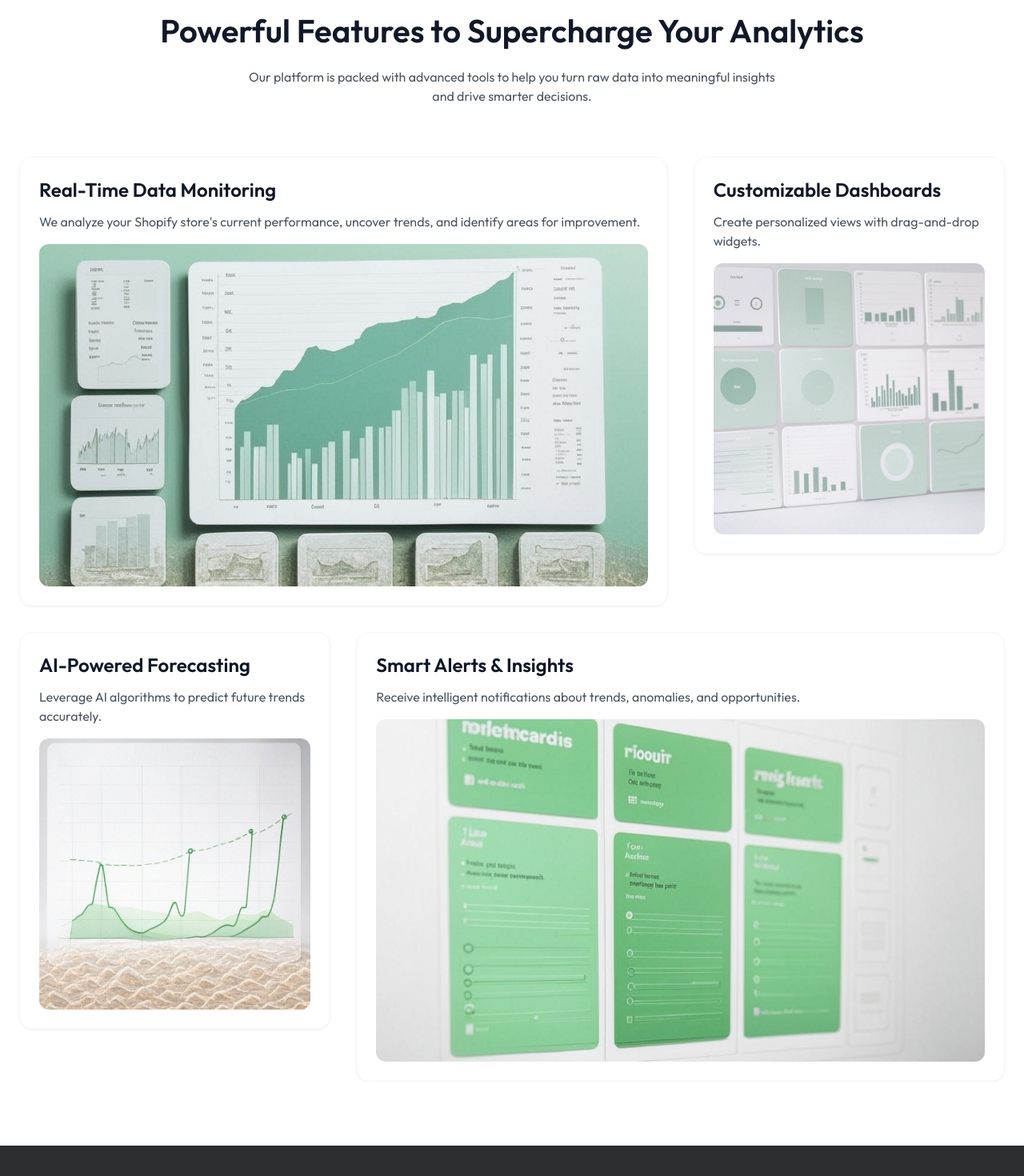
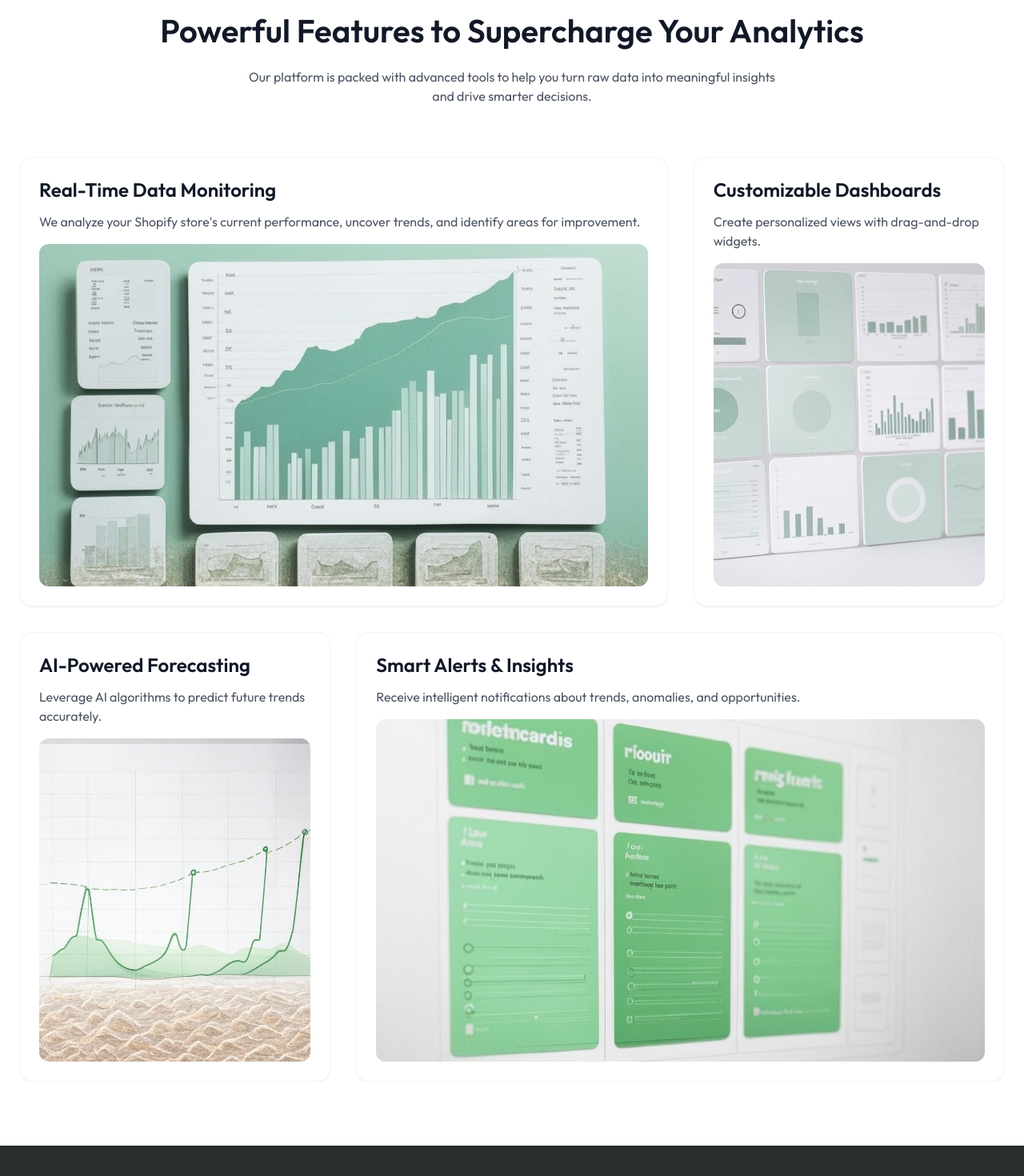
Before and after one commit to adugamayuba/reelin, a Next.js app: page / in a window 1280 px wide. Shown: the part 2120-3590 px from the top of the page at 80% size. Built offline with nearby package versions, Linux system fonts and the light colour scheme.

Commit message:
height adjusted

```diff
--- a/components/LandingPage/Why.tsx
+++ b/components/LandingPage/Why.tsx
@@ -101,12 +101,12 @@ const Why = () => {
               </div>
 
               {/* Customizable Dashboards - Small Card */}
-              <div className="md:col-span-4 p-6 bg-white rounded-2xl border border-gray-100 shadow-sm hover:shadow-md transition-all h-fit">
+              <div className="md:col-span-4 p-6 bg-white rounded-2xl border border-gray-100 shadow-sm hover:shadow-md transition-all flex flex-col">
                 <h3 className="text-2xl font-semibold mb-3 text-gray-900">Customizable Dashboards</h3>
                 <p className="text-gray-600 mb-4">
                   Create personalized views with drag-and-drop widgets.
                 </p>
-                <div className="aspect-square bg-gray-50 rounded-xl overflow-hidden">
+                <div className="flex-1 bg-gray-50 rounded-xl overflow-hidden">
                   <Image
                     src={CustomizableDashboards}
                     alt="Customizable dashboard interface"
@@ -118,12 +118,12 @@ const Why = () => {
               </div>
 
               {/* AI-Powered Forecasting - Small Card */}
-              <div className="md:col-span-4 p-6 bg-white rounded-2xl border border-gray-100 shadow-sm hover:shadow-md transition-all h-fit">
+              <div className="md:col-span-4 p-6 bg-white rounded-2xl border border-gray-100 shadow-sm hover:shadow-md transition-all flex flex-col">
                 <h3 className="text-2xl font-semibold mb-3 text-gray-900">AI-Powered Forecasting</h3>
                 <p className="text-gray-600 mb-4">
                   Leverage AI algorithms to predict future trends accurately.
                 </p>
-                <div className="aspect-square bg-gray-50 rounded-xl overflow-hidden">
+                <div className="flex-1 bg-gray-50 rounded-xl overflow-hidden">
                   <Image
                     src={AIPoweredForecasting}
                     alt="AI-powered forecasting visualization"
```
